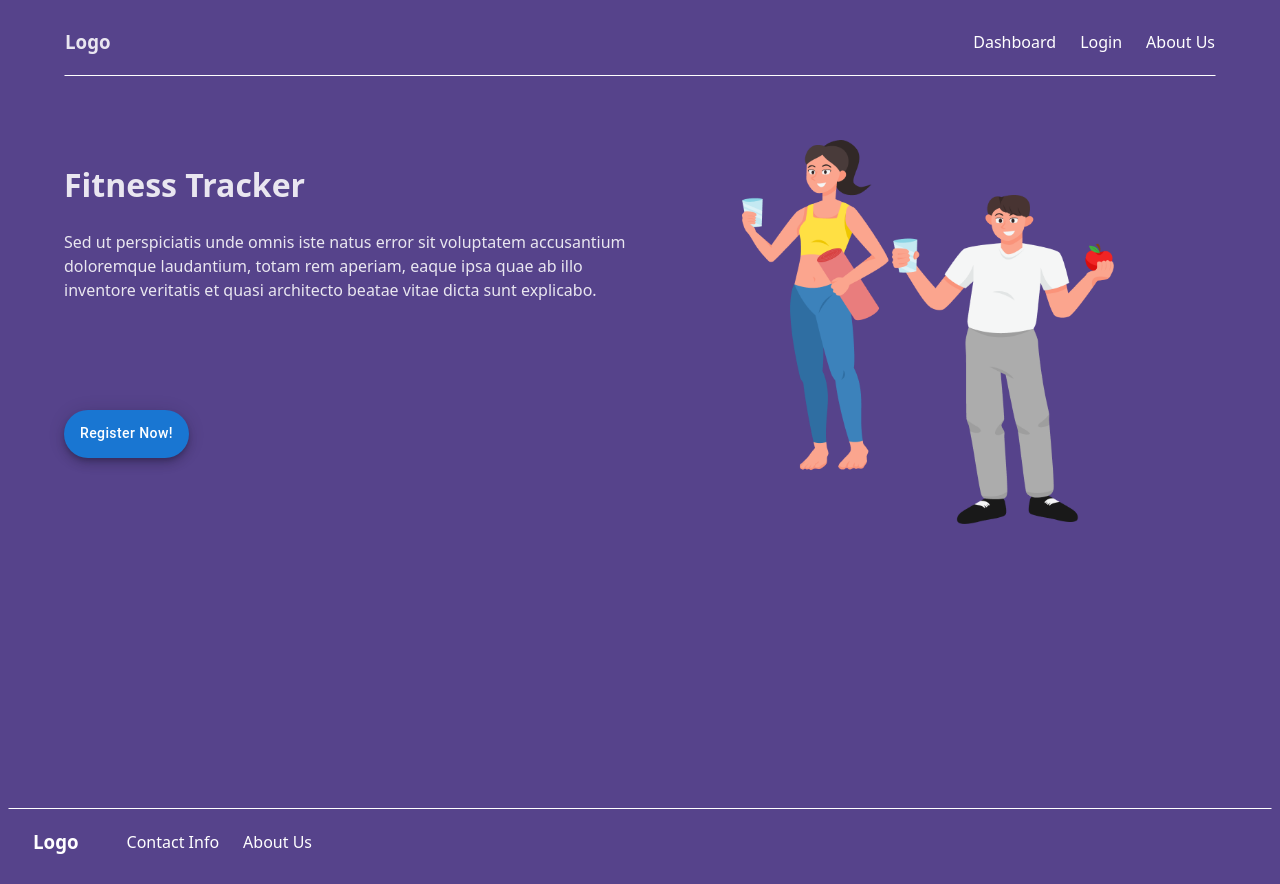
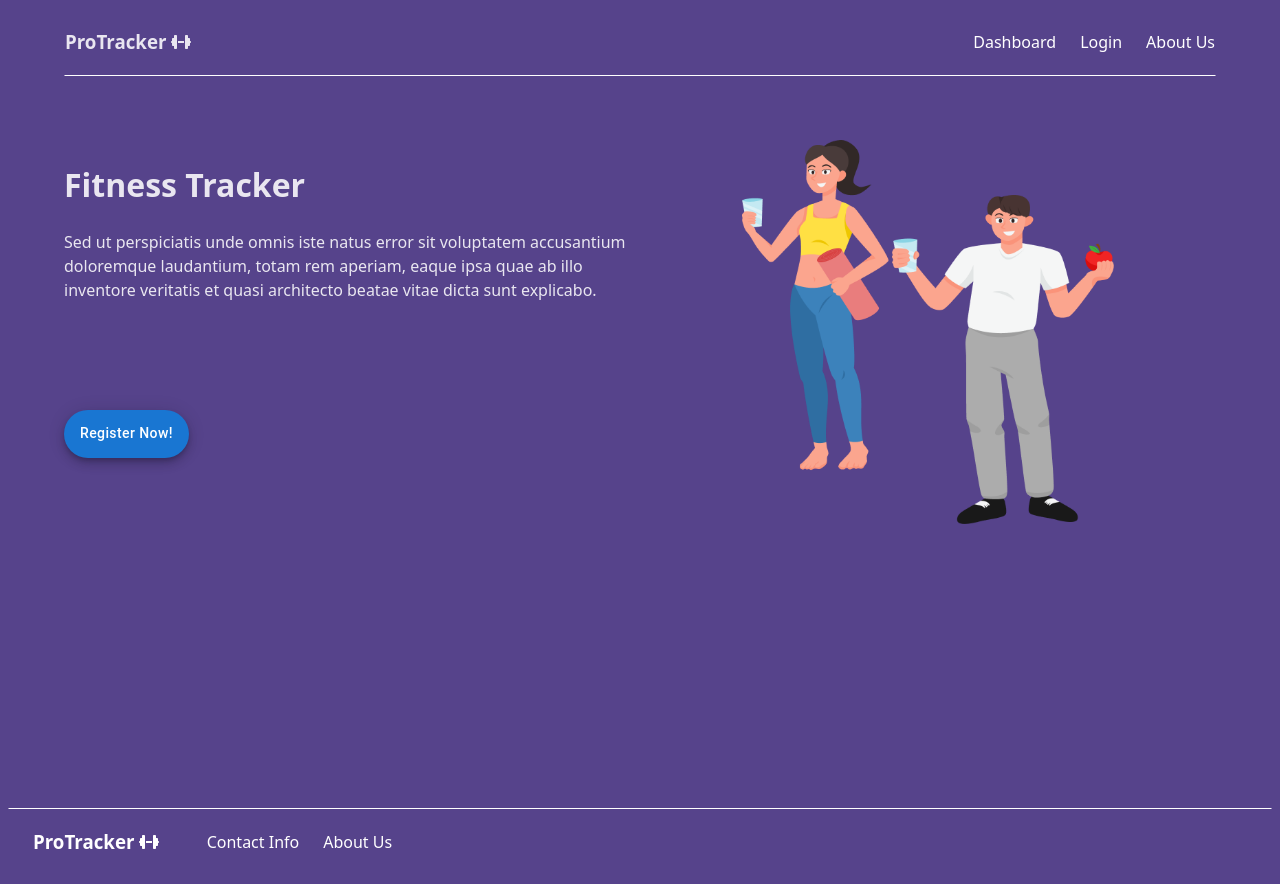
Before and after one commit to adisve/fullstack-project, a React (Vite) app in the folder client/: page / in a window 1280 px wide. Built offline with nearby package versions, Linux system fonts and the light colour scheme.

Commit message:
Added fa, changed logo to icon

```diff
--- a/client/src/components/footer/Footer.tsx
+++ b/client/src/components/footer/Footer.tsx
@@ -1,11 +1,13 @@
 import { AppBar, Stack, Toolbar, Link } from '@mui/material';
-
+import { FontAwesomeIcon } from '@fortawesome/react-fontawesome';
+import { faDumbbell } from '@fortawesome/free-solid-svg-icons';
 export function Footer() {
     return (
         <AppBar position="static" color="transparent" id="footer">
             <Stack direction={'row'} spacing={3}>
                 <Toolbar>
-                    <h3>Logo</h3>
+                    <h3>ProTracker</h3> {'\u00A0'}
+                    <FontAwesomeIcon icon={faDumbbell} />
                 </Toolbar>
                 <Toolbar disableGutters={true}>
                     <Stack direction={'row'} spacing={3}>
--- a/client/src/components/landingPage/NavBar.tsx
+++ b/client/src/components/landingPage/NavBar.tsx
@@ -1,11 +1,14 @@
-import { AppBar, Container, Toolbar, Box, Stack, Link } from '@mui/material';
+import { AppBar, Toolbar, Stack, Link } from '@mui/material';
+import { FontAwesomeIcon } from '@fortawesome/react-fontawesome';
+import { faDumbbell } from '@fortawesome/free-solid-svg-icons';
 
 export function NavBar() {
     return (
         <AppBar position="static" color="transparent" id="navbar">
             <Stack direction={'row'} id="navbar-container">
                 <Toolbar disableGutters>
-                    <h3>Logo</h3>
+                    <h3>ProTracker</h3> {'\u00A0'}
+                    <FontAwesomeIcon icon={faDumbbell} />
                 </Toolbar>
                 <Toolbar disableGutters>
                     <Stack direction={'row'} spacing={3}>
```
Also changed, not shown: 1 other file (tests, documents, lock files or other folders).
